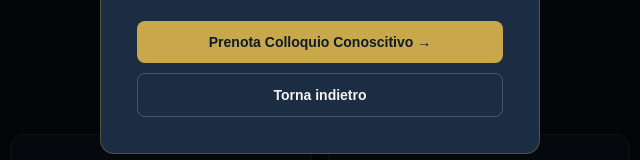
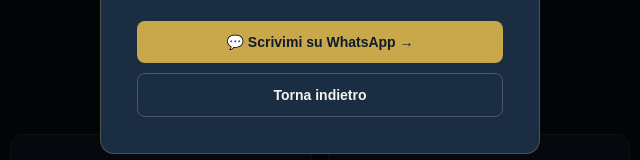
Before and after one commit to GiuliaSegurini/Neuroplasticity_Academy, a plain HTML site: page index.html in a window 1280 px wide. Both pictures are taken after a click on the element 799 px from the left and 693 px from the top of the page. Shown: the part 396-556 px from the top of the page, 320-960 px from the left. Drawn offline with Linux system fonts and the light colour scheme.

Commit message:
Update index.html

```diff
--- a/index.html
+++ b/index.html
@@ -551,7 +551,9 @@
       <h3>🩺 Percorso Clinico</h3>
       <p>Il colloquio conoscitivo dura 50 minuti. Valutiamo insieme il percorso più adatto — trauma, DSA, ansia, bipolarità, disturbi di personalità, coaching neuropsicologico.</p>
       <div class="modal-actions">
-        <button class="modal-btn gold" onclick="window.open('https://calendly.com/[TUO-LINK]', '_blank')">Prenota Colloquio Conoscitivo →</button>
+        <button class="modal-btn gold" onclick="window.open('https://wa.me/393512935820?text=Ciao%20Giulia%2C%20vorrei%20prenotare%20un%20colloquio%20conoscitivo', '_blank')">
+          💬 Scrivimi su WhatsApp →
+        </button>
         <button class="modal-btn outline" onclick="closeClinicModal()">Torna indietro</button>
       </div>
     </div>
```
